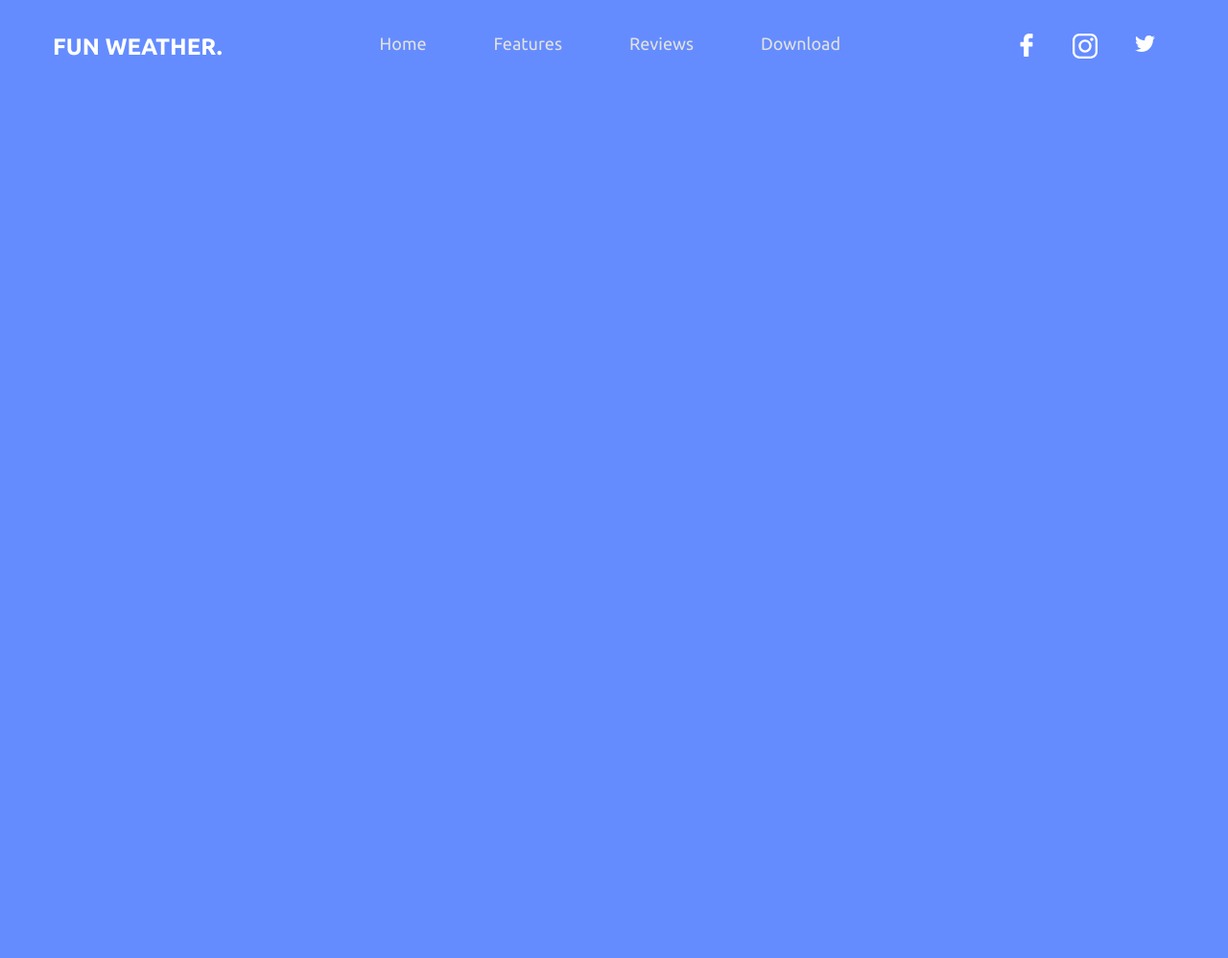
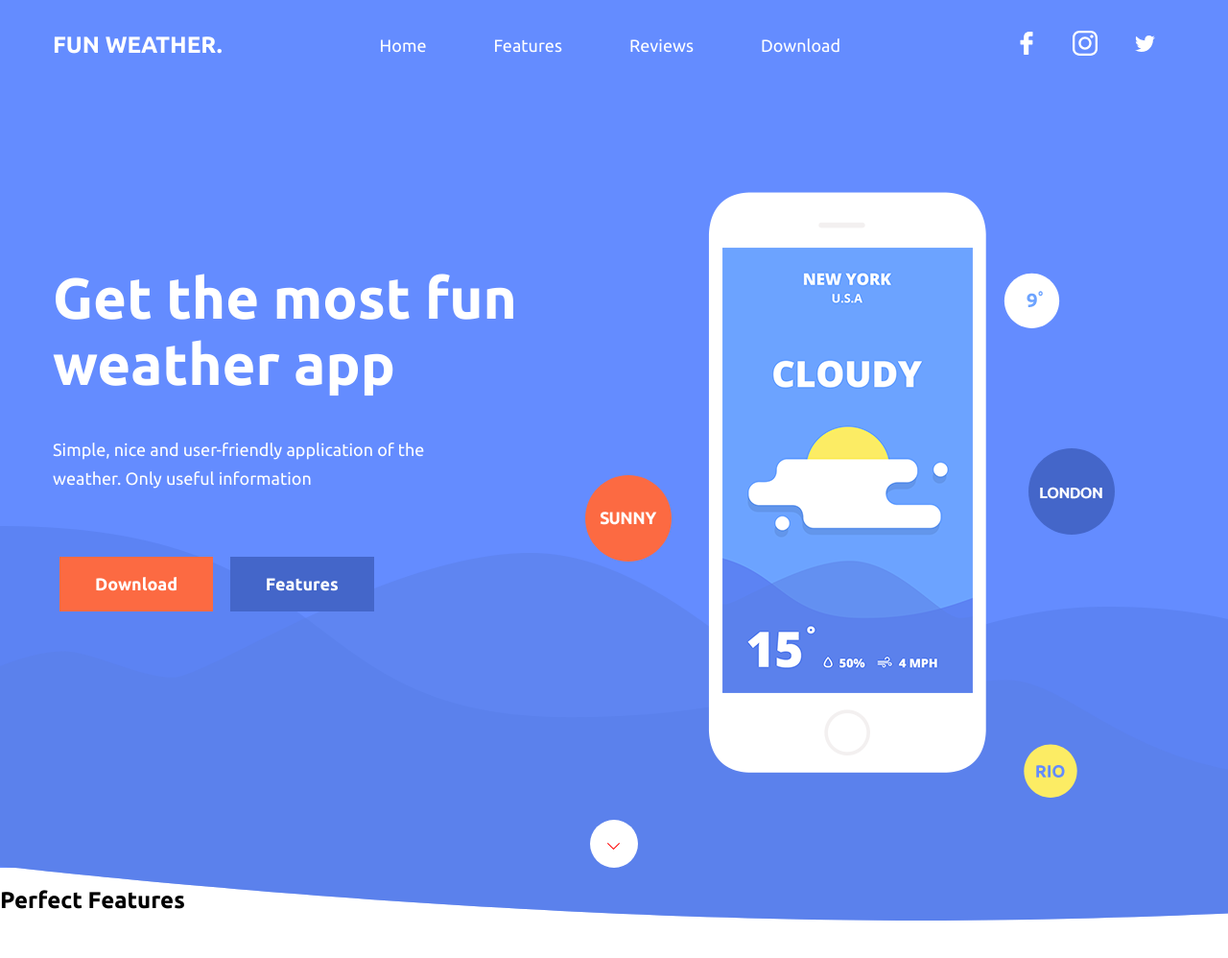
Before and after one commit to stee1y/weatherapp_landing_training, a website: page src/html/index.html in a window 1280 px wide. Shown: the whole page at 96% size. Before the commit the page ends 800 px from the top, so only its background shows below. Drawn offline with nearby package versions, Linux system fonts and the light colour scheme; files that its build step writes are made by us from their sources; files whose address does not match are found by name.

Commit message:
Added main

```diff
--- a/src/html/index.html
+++ b/src/html/index.html
@@ -11,19 +11,37 @@
 </head>
 <body>
 <header class="header">
-    <a href="#" class="logo">Fun Weather.</a>
+    <a href="#" class="logo" tabindex="-1">Fun Weather.</a>
     <nav class="navigation">
-        <li class="navigation__item"><a class="navigation__link" href="#">Home</a></li>
-        <li class="navigation__item"><a class="navigation__link" href="#">Features</a></li>
-        <li class="navigation__item"><a class="navigation__link" href="#">Reviews</a></li>
-        <li class="navigation__item"><a class="navigation__link" href="#">Download</a></li>
+        <li class="navigation__item"><a tabindex="0" class="navigation__link" href="#">Home</a></li>
+        <li class="navigation__item"><a tabindex="0" class="navigation__link" href="#">Features</a></li>
+        <li class="navigation__item"><a tabindex="0" class="navigation__link" href="#">Reviews</a></li>
+        <li class="navigation__item"><a tabindex="0" class="navigation__link" href="#">Download</a></li>
     </nav>
     <ul class="social-list">
-        <li class="social-list__item"><a href="#" class="social-list__link"><svg xmlns="http://www.w3.org/2000/svg" width="24" height="24" viewBox="0 0 96.124 96.123" fill="#ffffff"><path d="M72.089.02L59.624 0C45.62 0 36.57 9.285 36.57 23.656v10.907H24.037a1.96 1.96 0 0 0-1.96 1.961v15.803a1.96 1.96 0 0 0 1.96 1.96H36.57v39.876a1.96 1.96 0 0 0 1.96 1.96h16.352a1.96 1.96 0 0 0 1.96-1.96V54.287h14.654a1.96 1.96 0 0 0 1.96-1.96l.006-15.803a1.963 1.963 0 0 0-1.961-1.961H56.842v-9.246c0-4.444 1.059-6.7 6.848-6.7l8.397-.003a1.96 1.96 0 0 0 1.959-1.96V1.98A1.96 1.96 0 0 0 72.089.02z"/></svg></a></li>
-        <li class="social-list__item"><a href="#" class="social-list__link"><svg xmlns="http://www.w3.org/2000/svg" width="26" height="26" viewBox="0 0 169.063 169.063" fill="#ffffff"><path d="M122.406 0H46.654C20.929 0 0 20.93 0 46.655v75.752c0 25.726 20.929 46.655 46.654 46.655h75.752c25.727 0 46.656-20.93 46.656-46.655V46.655C169.063 20.93 148.133 0 122.406 0zm31.657 122.407c0 17.455-14.201 31.655-31.656 31.655H46.654C29.2 154.063 15 139.862 15 122.407V46.655C15 29.201 29.2 15 46.654 15h75.752c17.455 0 31.656 14.201 31.656 31.655v75.752z"/><path d="M84.531 40.97c-24.021 0-43.563 19.542-43.563 43.563 0 24.02 19.542 43.561 43.563 43.561s43.563-19.541 43.563-43.561c0-24.021-19.542-43.563-43.563-43.563zm0 72.123c-15.749 0-28.563-12.812-28.563-28.561 0-15.75 12.813-28.563 28.563-28.563s28.563 12.813 28.563 28.563c0 15.749-12.814 28.561-28.563 28.561zM129.921 28.251c-2.89 0-5.729 1.17-7.77 3.22a11.053 11.053 0 0 0-3.23 7.78c0 2.891 1.18 5.73 3.23 7.78 2.04 2.04 4.88 3.22 7.77 3.22 2.9 0 5.73-1.18 7.78-3.22 2.05-2.05 3.22-4.89 3.22-7.78 0-2.9-1.17-5.74-3.22-7.78-2.04-2.05-4.88-3.22-7.78-3.22z"/></svg></a></li>
-        <li class="social-list__item"><a href="#" class="social-list__link"><svg xmlns="http://www.w3.org/2000/svg" height="21" width="27" viewBox="0 0 512 512" fill="#ffffff"><path d="M512 97.248c-19.04 8.352-39.328 13.888-60.48 16.576 21.76-12.992 38.368-33.408 46.176-58.016-20.288 12.096-42.688 20.64-66.56 25.408C411.872 60.704 384.416 48 354.464 48c-58.112 0-104.896 47.168-104.896 104.992 0 8.32.704 16.32 2.432 23.936-87.264-4.256-164.48-46.08-216.352-109.792-9.056 15.712-14.368 33.696-14.368 53.056 0 36.352 18.72 68.576 46.624 87.232-16.864-.32-33.408-5.216-47.424-12.928v1.152c0 51.008 36.384 93.376 84.096 103.136-8.544 2.336-17.856 3.456-27.52 3.456-6.72 0-13.504-.384-19.872-1.792 13.6 41.568 52.192 72.128 98.08 73.12-35.712 27.936-81.056 44.768-130.144 44.768-8.608 0-16.864-.384-25.12-1.44C46.496 446.88 101.6 464 161.024 464c193.152 0 298.752-160 298.752-298.688 0-4.64-.16-9.12-.384-13.568 20.832-14.784 38.336-33.248 52.608-54.496z"/></svg></a></li>
+        <li class="social-list__item"><a tabindex="0" href="#" class="social-list__link"><svg xmlns="http://www.w3.org/2000/svg" width="24" height="24" viewBox="0 0 96.124 96.123" fill="#ffffff"><path d="M72.089.02L59.624 0C45.62 0 36.57 9.285 36.57 23.656v10.907H24.037a1.96 1.96 0 0 0-1.96 1.961v15.803a1.96 1.96 0 0 0 1.96 1.96H36.57v39.876a1.96 1.96 0 0 0 1.96 1.96h16.352a1.96 1.96 0 0 0 1.96-1.96V54.287h14.654a1.96 1.96 0 0 0 1.96-1.96l.006-15.803a1.963 1.963 0 0 0-1.961-1.961H56.842v-9.246c0-4.444 1.059-6.7 6.848-6.7l8.397-.003a1.96 1.96 0 0 0 1.959-1.96V1.98A1.96 1.96 0 0 0 72.089.02z"/></svg></a></li>
+        <li class="social-list__item"><a tabindex="0" href="#" class="social-list__link"><svg xmlns="http://www.w3.org/2000/svg" width="26" height="26" viewBox="0 0 169.063 169.063" fill="#ffffff"><path d="M122.406 0H46.654C20.929 0 0 20.93 0 46.655v75.752c0 25.726 20.929 46.655 46.654 46.655h75.752c25.727 0 46.656-20.93 46.656-46.655V46.655C169.063 20.93 148.133 0 122.406 0zm31.657 122.407c0 17.455-14.201 31.655-31.656 31.655H46.654C29.2 154.063 15 139.862 15 122.407V46.655C15 29.201 29.2 15 46.654 15h75.752c17.455 0 31.656 14.201 31.656 31.655v75.752z"/><path d="M84.531 40.97c-24.021 0-43.563 19.542-43.563 43.563 0 24.02 19.542 43.561 43.563 43.561s43.563-19.541 43.563-43.561c0-24.021-19.542-43.563-43.563-43.563zm0 72.123c-15.749 0-28.563-12.812-28.563-28.561 0-15.75 12.813-28.563 28.563-28.563s28.563 12.813 28.563 28.563c0 15.749-12.814 28.561-28.563 28.561zM129.921 28.251c-2.89 0-5.729 1.17-7.77 3.22a11.053 11.053 0 0 0-3.23 7.78c0 2.891 1.18 5.73 3.23 7.78 2.04 2.04 4.88 3.22 7.77 3.22 2.9 0 5.73-1.18 7.78-3.22 2.05-2.05 3.22-4.89 3.22-7.78 0-2.9-1.17-5.74-3.22-7.78-2.04-2.05-4.88-3.22-7.78-3.22z"/></svg></a></li>
+        <li class="social-list__item"><a tabindex="0" href="#" class="social-list__link"><svg xmlns="http://www.w3.org/2000/svg" height="21" width="27" viewBox="0 0 512 512" fill="#ffffff"><path d="M512 97.248c-19.04 8.352-39.328 13.888-60.48 16.576 21.76-12.992 38.368-33.408 46.176-58.016-20.288 12.096-42.688 20.64-66.56 25.408C411.872 60.704 384.416 48 354.464 48c-58.112 0-104.896 47.168-104.896 104.992 0 8.32.704 16.32 2.432 23.936-87.264-4.256-164.48-46.08-216.352-109.792-9.056 15.712-14.368 33.696-14.368 53.056 0 36.352 18.72 68.576 46.624 87.232-16.864-.32-33.408-5.216-47.424-12.928v1.152c0 51.008 36.384 93.376 84.096 103.136-8.544 2.336-17.856 3.456-27.52 3.456-6.72 0-13.504-.384-19.872-1.792 13.6 41.568 52.192 72.128 98.08 73.12-35.712 27.936-81.056 44.768-130.144 44.768-8.608 0-16.864-.384-25.12-1.44C46.496 446.88 101.6 464 161.024 464c193.152 0 298.752-160 298.752-298.688 0-4.64-.16-9.12-.384-13.568 20.832-14.784 38.336-33.248 52.608-54.496z"/></svg></a></li>
     </ul>
 </header>
+<main class="main">
+    <div class="container">
+        <div class="main__left">
+            <h1 class="main__title">Get the most fun weather app</h1>
+            <span class="main__subtitle">Simple, nice and user-friendly application of the weather. Only useful information</span>
+            <button class="btn">Download</button>
+            <button class="btn btn-o">Features</button>
+        </div>
+        <div class="main__right">
+            <img src="images/main-phone.png" alt="Picture phone">
+        </div>
+    </div>
+    <a class="down" href="#"></a>
+</main>
+<section class="features">
+    <h2 class="">Perfect Features</h2>
+</section>
+
 <script src="js/all.js"></script>
 </body>
 </html>
--- a/src/scss/main.scss
+++ b/src/scss/main.scss
@@ -1,14 +1,21 @@
 body {
-  background-color: #648cff;
+  padding: 0;
+  margin: 0;
   font-family: 'Ubuntu', sans-serif;
 }
 
+
+
 .header {
   display: flex;
-  max-width: 1170px;
+  position: absolute;
+  width: 1170px;
   justify-content: space-between;
-  margin: 0 auto ;
+  left: 50%;
+  transform: translateX(-50%);
   padding-top: 27px;
+  align-items: center;
+  z-index: 1;
 }
 
 .logo {
@@ -33,12 +40,16 @@ body {
 
   &__link {
     padding: 5px;
-    color: #e1e1e1;
+    color: #ffffff;
     text-decoration: none;
     transition: linear .2s;
 
+    &:focus {
+      outline: 2px solid #fcec64;
+    }
+
     &:hover {
-      color: rgba(#e1e1e1, 0.6);
+      color: #e1e1e1;
     }
   }
 }
@@ -46,10 +57,12 @@ body {
 .social-list {
   display: flex;
   justify-content: space-between;
+  align-items: center;
   margin: 0;
   padding: 0;
 
   &__item {
+    padding: 5px;
     font-size: 18px;
     line-height: 21.6px;
     font-weight: 400;
@@ -58,15 +71,150 @@ body {
   }
 
   &__link {
-    padding: 5px;
     margin: 0 3px;
     text-decoration: none;
+
+    &:focus {
+      outline: 2px solid #fcec64;
+    }
 
     svg {
       transition: linear .2s;
       &:hover {
-        fill: rgba(#e1e1e1, 0.6);
+        fill: #e1e1e1;
       }
     }
   }
 }
+
+.container {
+  display: flex;
+  max-width: 1170px;
+  border-top: 200px;
+  margin: 0 auto 20px;
+  padding-top: 200px;
+}
+
+.main {
+  display: block;
+  width: 100vw;
+  height: auto;
+  position: relative;
+  background-color: #648cff;
+
+  &::after {
+    display: block;
+    content: '';
+    position: absolute;
+    bottom: -55px;
+    background-image: url(/images/wave-1.png);
+    width: 100%;
+    height: 383px;
+  }
+
+  &::before {
+    display: block;
+    content: '';
+    position: absolute;
+    bottom: -55px;
+    background-image: url(/images/wave-2.png);
+    width: 100%;
+    height: 411px;
+  }
+
+  &__right {
+    z-index: 1;
+  }
+  &__left {
+    width: 555px;
+    padding-top: 35px;
+    z-index: 1;
+  }
+
+  &__title {
+    color: #ffffff;
+    font-size: 60px;
+    font-weight: bold;
+  }
+
+  &__subtitle {
+    display: block;
+    max-width: 390px;
+    color: #ffffff;
+    font-size: 18px;
+    font-weight: 400;
+    line-height: 30px;
+    margin-bottom: 60px;
+  }
+}
+
+.btn {
+  color: #ffffff;
+  font-family: Ubuntu;
+  font-size: 18px;
+  font-weight: bold;
+  padding: 18px 37px;
+  background-color: #fc6a42;
+  border: none;
+  margin: 7px;
+  transition: linear 0.3s;
+
+  &:focus {
+    outline: 2px solid #fcec64;
+  }
+
+  &:hover{
+    background-color: #fc4b42;
+  }
+
+  &-o {
+    background-color: #4466c9;
+
+  &:hover{
+    background-color: #4445c9;
+  }
+  }
+}
+
+.down {
+  display: block;
+  position: relative;
+  margin: 0 auto;
+  width: 50px;
+  height: 50px;
+  border-radius: 50%;
+  background-color: #ffffff;
+  z-index: 1;
+
+  &:focus {
+    outline: 2px solid #fcec64;
+  }
+
+  &::before {
+    display: block;
+    position: absolute;
+    content: '';
+    width: 9px;
+    height: 1px;
+    background-color: red;
+    right: 24px;
+    top: 27px;
+    transform: rotate(45deg);
+  }
+
+  &::after {
+    display: block;
+    position: absolute;
+    content: '';
+    width: 9px;
+    height: 1px;
+    background-color: red;
+    right: 18px;
+    top: 27px;
+    transform: rotate(-45deg);
+  }
+}
+
+.features {
+  height: 1000px;
+}
```
Also changed, not shown: src/images/main-phone.jpg (deleted), src/images/main-phone.png (added).
